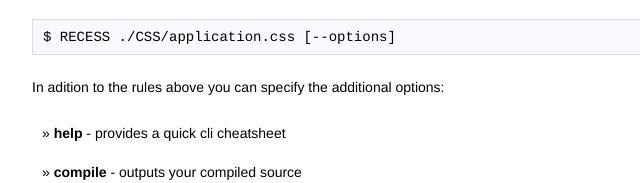
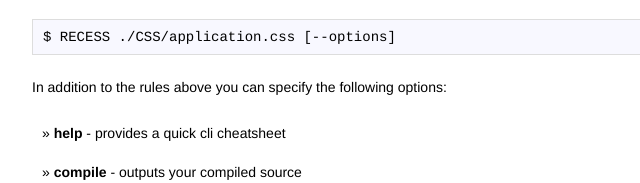
Before and after one commit to twitter-archive/recess, a plain HTML site: page index.html in a window 1280 px wide. Shown: the part 2549-2732 px from the top of the page, 238-878 px from the left. Drawn offline with Linux system fonts and the light colour scheme.

Commit message:
gh-pages, fixed typo and repeated word.

```diff
--- a/index.html
+++ b/index.html
@@ -106,7 +106,7 @@
 
   <p>RECESS is first and foremost a command line tool. It takes a path and optional arguments.<p>
   <pre>$ RECESS ./CSS/application.css [--options]</pre>
-  <p>In adition to the rules above you can specify the additional options:
+  <p>In addition to the rules above you can specify the following options:
   <ul>
     <li>&raquo; <strong>help</strong> - provides a quick cli cheatsheet</li>
     <li>&raquo; <strong>compile</strong> - outputs your compiled source</li>
```
